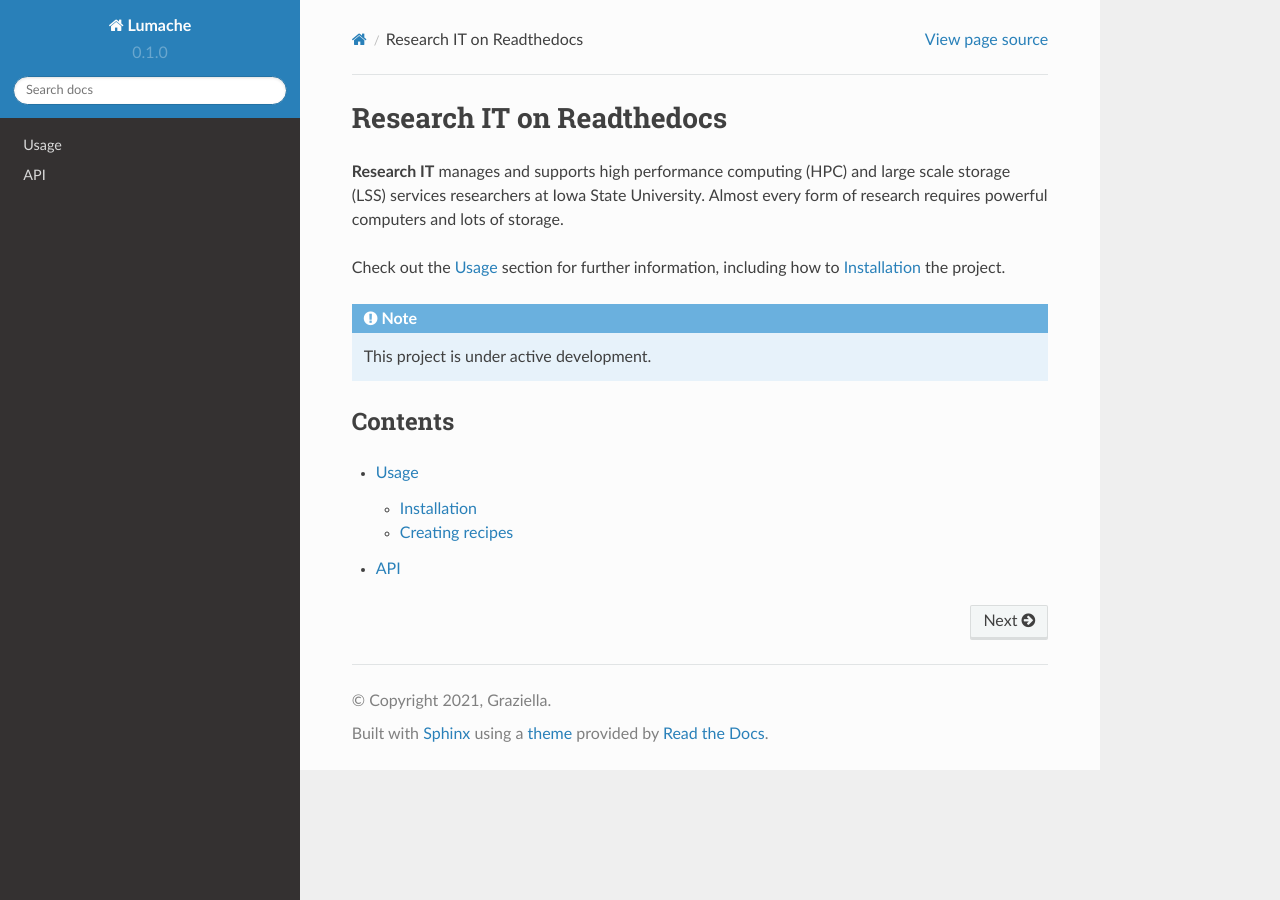
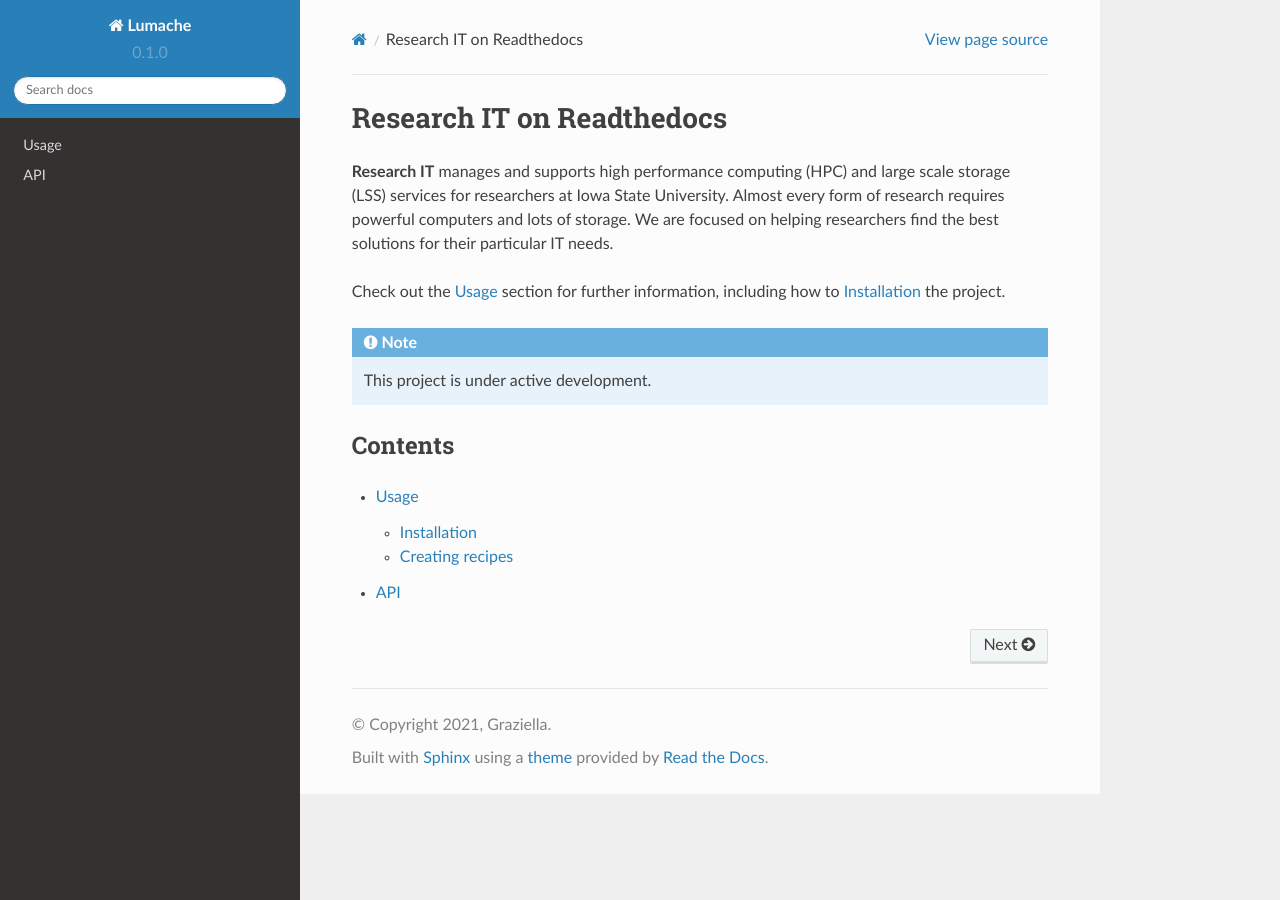
Before and after one commit to coe-jedi/readthedocs-researchit, a Sphinx documentation site: the page built from docs/source/index.rst, in a window 1280 px wide. Built offline with Sphinx 7.4.7 and the Read the Docs theme 2.0.0, drawn with Linux system fonts in a browser that asks for light colours.

Commit message:
Update index.rst

```diff
--- a/docs/source/index.rst
+++ b/docs/source/index.rst
@@ -1,7 +1,7 @@
 Research IT on Readthedocs
 ===================================
 
-**Research IT** manages and supports high performance computing (HPC) and large scale storage (LSS) services researchers at Iowa State University.  Almost every form of research requires powerful computers and lots of storage.
+**Research IT** manages and supports high performance computing (HPC) and large scale storage (LSS) services for researchers at Iowa State University.  Almost every form of research requires powerful computers and lots of storage.  We are focused on helping researchers find the best solutions for their particular IT needs.
 
 Check out the :doc:`usage` section for further information, including
 how to :ref:`installation` the project.
```
